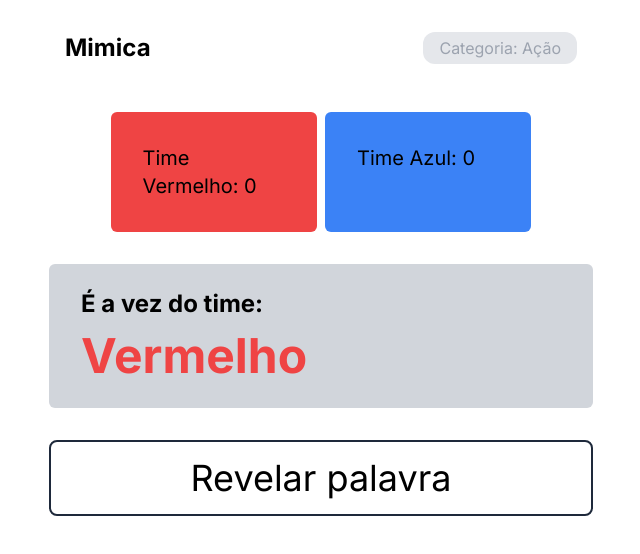
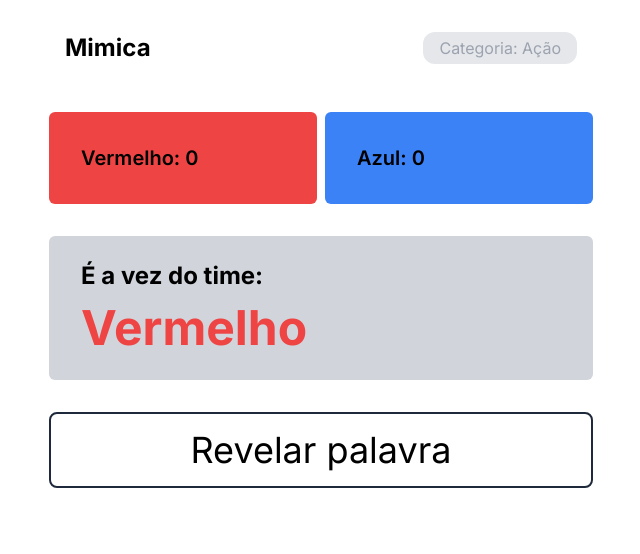
Before and after one commit to gabrielrguarini/mimica, a Next.js app: page / in a window 1280 px wide. Shown: the top 554 px of the page, without its empty margins (319-959 px from the left). Built offline with nearby package versions, Linux system fonts and the light colour scheme.

Commit message:
feat: add useWakeLook

```diff
--- a/src/app/page.tsx
+++ b/src/app/page.tsx
@@ -4,8 +4,10 @@ import words from "../../public/db.json";
 import { useEffect, useState } from "react";
 import SortNumber from "@/utils/sort-number";
 import { Teams } from "@/types/teams";
+import { useWakeLock } from "@/hooks/useWakeLook";
 
 export default function Home() {
+  useWakeLock();
   const [visible, setVisible] = useState(false);
   const [indexWord, setIndexWord] = useState(0);
   const [redPoints, setRedPoints] = useState(0);
@@ -39,13 +41,13 @@ export default function Home() {
               Categoria: {words[indexWord].categories}
             </span>
           </div>
-          <div className="flex gap-2 m-auto">
-            <div className="text-xl bg-red-500 p-8 rounded-md w-1/2">
-              Time Vermelho: {redPoints}
-            </div>
-            <div className="text-xl bg-blue-500 p-8 rounded-md w-1/2">
-              Time Azul: {bluePoints}
-            </div>
+          <div className="flex gap-2 w-full m-auto font-semibold">
+            <p className="text-xl bg-red-500 p-8 rounded-md w-1/2">
+              Vermelho: {redPoints}
+            </p>
+            <p className="text-xl bg-blue-500 p-8 rounded-md w-1/2">
+              Azul: {bluePoints}
+            </p>
           </div>
           <div className="flex flex-col gap-2 m-auto bg-gray-300 w-full px-4 py-6 rounded-md">
             <h3 className="text-2xl font-bold px-4">É a vez do time:</h3>
--- a/src/components/card-word.tsx
+++ b/src/components/card-word.tsx
@@ -90,7 +90,14 @@ export default function CardWord({
         >
           {word.word}
         </p>
-        <p className="text-xs text-center">Click para esconder a palavra</p>
+        <p
+          onClick={() => {
+            setBlur((prev) => !prev);
+          }}
+          className="text-xs text-center"
+        >
+          Click para esconder a palavra
+        </p>
         <div className="flex justify-center rounded-md">
           <span className="text-8xl text-red-500 font-bold ">
             {formatTime(timeLeft)}
--- /dev/null
+++ b/src/hooks/useWakeLook.ts
@@ -0,0 +1,36 @@
+import { useEffect, useState } from "react";
+
+export const useWakeLock = () => {
+  const [wakeLock, setWakeLock] = useState<WakeLockSentinel | null>(null);
+
+  useEffect(() => {
+    const requestWakeLock = async () => {
+      try {
+        const wakeLockSentinel = await (navigator as any).wakeLock.request(
+          "screen"
+        );
+        setWakeLock(wakeLockSentinel);
+
+        wakeLockSentinel.addEventListener("release", () => {
+          console.log("Wake Lock was released");
+        });
+      } catch (err: any) {
+        console.error(
+          `Failed to obtain wake lock: ${err.name}, ${err.message}`
+        );
+      }
+    };
+
+    requestWakeLock();
+
+    return () => {
+      if (wakeLock) {
+        wakeLock.release().then(() => {
+          setWakeLock(null);
+        });
+      }
+    };
+  }, []);
+
+  return wakeLock;
+};
```
